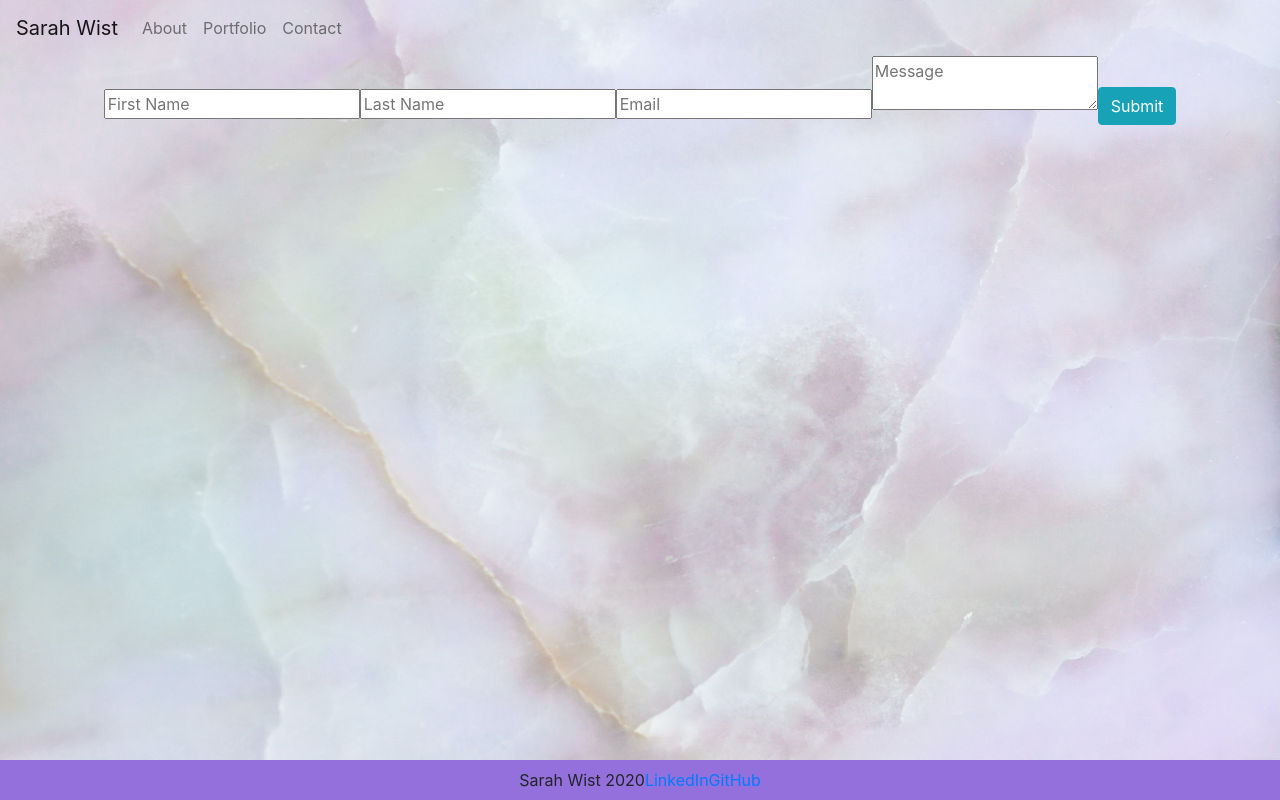
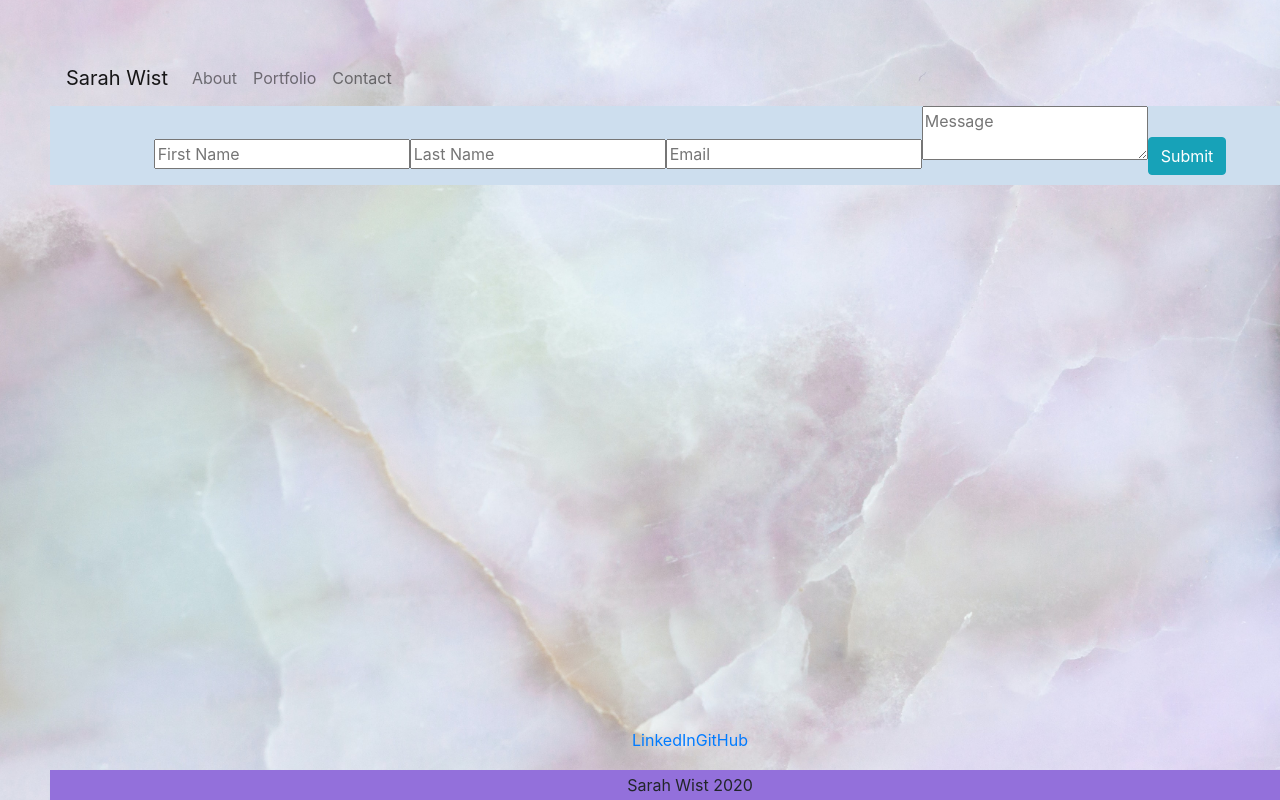
Before and after one commit to swist92/react-portfolio, a React (Create React App) app: page /contact in a window 1280 px wide. Built offline with nearby package versions, Linux system fonts and the light colour scheme.

Commit message:
cleaned up code and attempted to fix footer-not yet functioning

```diff
--- a/src/components/Footer/Footer.css
+++ b/src/components/Footer/Footer.css
@@ -1,16 +1,16 @@
 .footer {
   min-height: 10px;
-  background: mediumpurple;
+  /* opacity: 100%; */
   position: fixed;
   bottom: 0;
 }
 
-/* .footer span {
-  /* position: absolute; */
-  /* bottom: 0;
+.footer span {
+  position: absolute;
+  bottom: 0;
   left: 0;
-  right: 0; */
-  /* text-align: center;
+  right: 0;
+  text-align: center;
   padding: 3px;
-  background: mediumpurple; */
-/* } */
+  background: mediumpurple;
+}
--- a/src/components/Footer/Footer.js
+++ b/src/components/Footer/Footer.js
@@ -3,7 +3,7 @@ import "./Footer.css";
 
 function Footer() {
   return (
-    <footer className="footer col-12 p-2 pl-0">
+    <footer className="footer col-12 p-5 pl-0">
       <span>Sarah Wist 2020</span>
       <a href="https://www.linkedin.com/in/sarah-wist-a02430103/">LinkedIn</a>
       <a href="https://github.com/swist92">GitHub</a>
--- a/src/components/Wrapper/Wrapper.css
+++ b/src/components/Wrapper/Wrapper.css
@@ -1,5 +1,5 @@
 .wrapper {
   min-height: 10%;
   padding-bottom: 10px;
-  /* background-color: #cddeee; */
+  background-color: #cddeee;
 }
--- a/src/index.css
+++ b/src/index.css
@@ -1,5 +1,5 @@
 body {
-  margin: 0;
+  margin: 50px;
   font-family: -apple-system, BlinkMacSystemFont, 'Segoe UI', 'Roboto', 'Oxygen',
     'Ubuntu', 'Cantarell', 'Fira Sans', 'Droid Sans', 'Helvetica Neue',
     sans-serif;
```
Also changed, not shown: src/App.css (+0 -11 lines).
